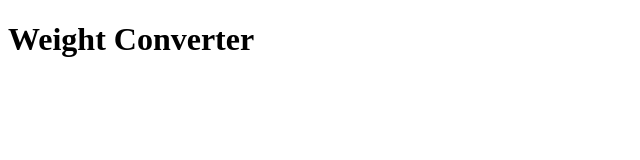
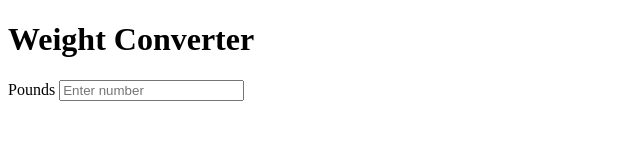
Before and after one commit to AmirTaki/weight-converter, a plain HTML site: page index.html in a window 1280 px wide. Shown: the whole page, without its empty margins (0-640 px from the left). Drawn offline with Linux system fonts and the light colour scheme.

Commit message:
container at project

```diff
--- a/index.html
+++ b/index.html
@@ -9,6 +9,10 @@
 <body>
     <div class="container">
         <h1 class="heading">Weight Converter</h1>
+        <div class="input-continer">
+            <label for="pounds">Pounds</label>
+            <input type="number" id = "input" class ="input" step=".1" placeholder="Enter number">
+        </div>
     </div>
     <script src = "./src/main.js"></script>
 </body>
```
